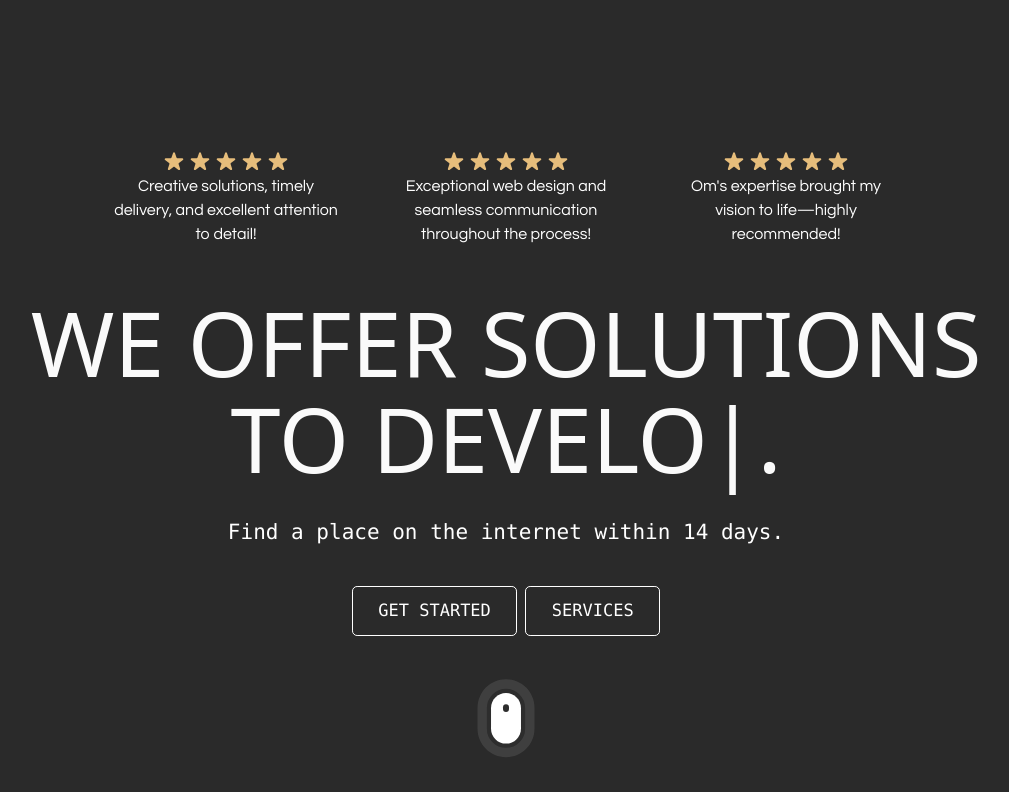
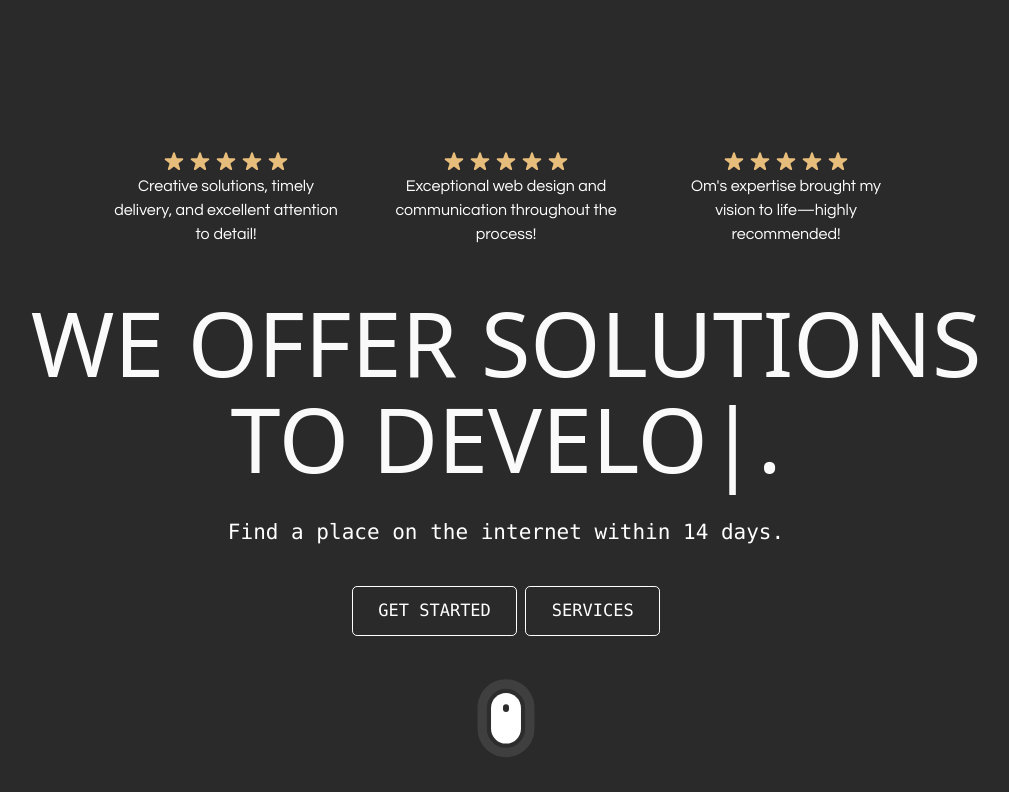
Before and after one commit to ompatel2019/bytesitedig-web, a React (Vite) app: page / in a window 1280 px wide. Shown: the top 792 px of the page, without its empty margins (134-1143 px from the left). Built offline with nearby package versions, Linux system fonts and the light colour scheme; a web font is replaced by a local one.

Commit message:
fina final tweak

```diff
--- a/src/components/Hero.jsx
+++ b/src/components/Hero.jsx
@@ -12,7 +12,7 @@ const Hero = () => {
   useFadeIn();
   const testimonials = [
     "Creative solutions, timely delivery, and excellent attention to detail!",
-    "Exceptional web design and seamless communication throughout the process!",
+    "Exceptional web design and communication throughout the process!",
     "Om's expertise brought my vision to life—highly recommended!"
   ];
 
@@ -72,7 +72,7 @@ const Hero = () => {
   }, []);
 
   return (
-    <div id='home' className='2xl:px-[160px] 2xl:py-[56px] 2xl:pb-[16px] xl:px-[96px] lg:px-[72px] md:px-[24px] sm:px-[16px] max-sm:px-[16px] pt-[24px] bg-c1'>
+    <div id='home' className='2xl:px-[160px] 2xl:py-[48px] 2xl:pb-[16px] xl:px-[96px] lg:px-[72px] md:px-[24px] sm:px-[16px] max-sm:px-[16px] pt-[24px] bg-c1'>
       <div className='flex text-center text-white font-sans space-x-14 max-md:space-x-4 justify-center'>
         {displayTestimonials.map((testimonial, index) => (
           <div className='flex flex-col items-center w-56 font-questrial' key={index}>
```
